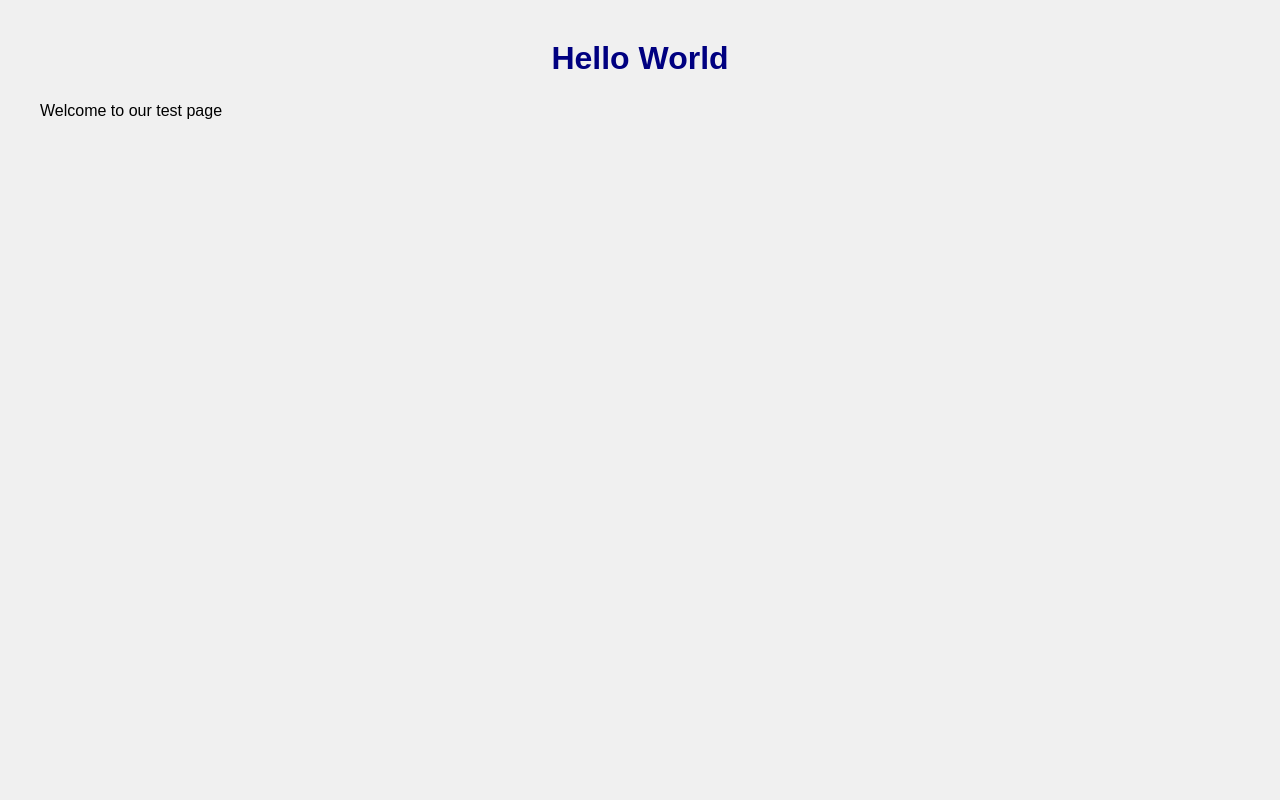
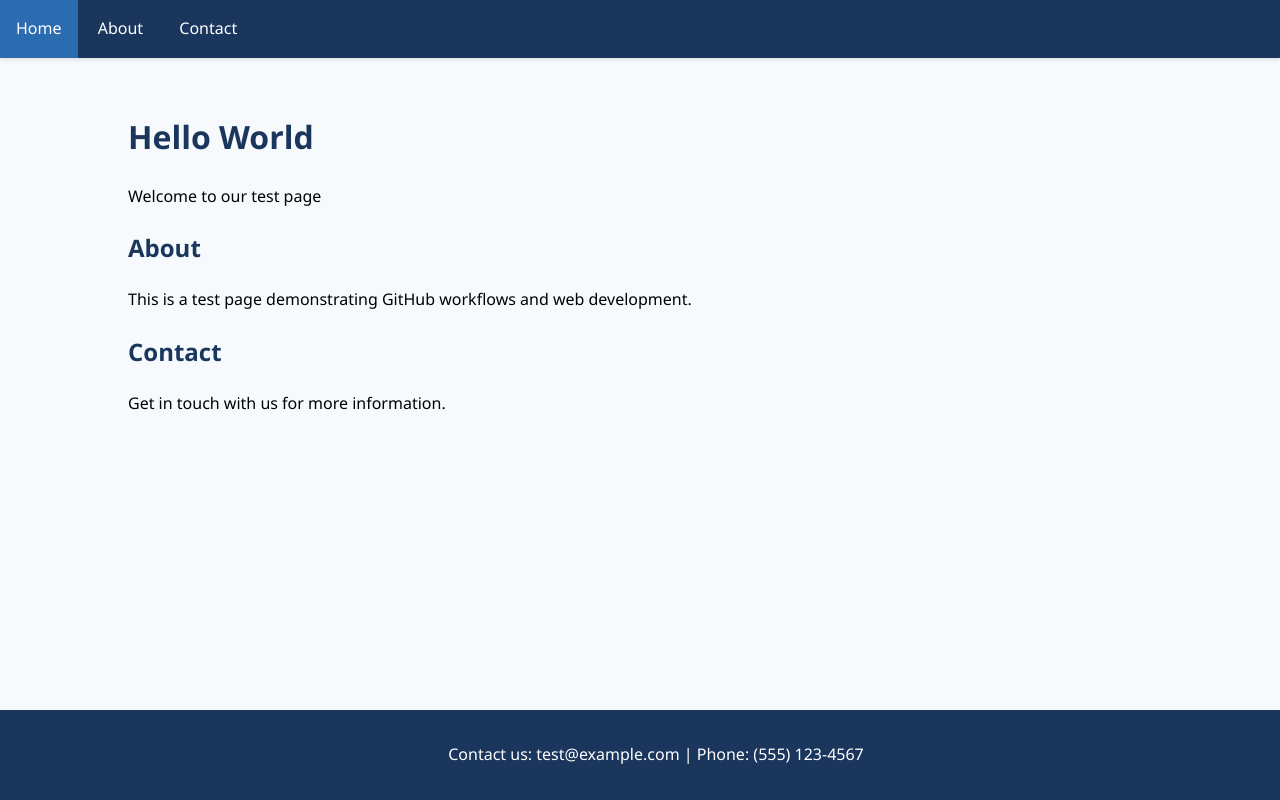
Before and after one commit to punisher007007/t, a plain HTML site: page index.html in a window 1280 px wide. Drawn offline with Linux system fonts and the light colour scheme.

Commit message:
Add more content sections (#2)
* Add more sections to homepage

* Add separate CSS file and update HTML

```diff
--- a/index.html
+++ b/index.html
@@ -3,23 +3,26 @@
 <head>
     <meta charset="UTF-8">
     <title>Test Page</title>
-    <style>
-        body {
-            font-family: Arial, sans-serif;
-            margin: 40px;
-            background-color: #f0f0f0;
-        }
-        h1 {
-            color: navy;
-            text-align: center;
-        }
-        p {
-            line-height: 1.6;
-        }
-    </style>
+    <link rel="stylesheet" href="styles.css">
 </head>
 <body>
-    <h1>Hello World</h1>
-    <p>Welcome to our test page</p>
+    <nav>
+        <a href="#">Home</a>
+        <a href="#about">About</a>
+        <a href="#contact">Contact</a>
+    </nav>
+    <div class="container">
+        <h1>Hello World</h1>
+        <p>Welcome to our test page</p>
+
+        <h2 id="about">About</h2>
+        <p>This is a test page demonstrating GitHub workflows and web development.</p>
+
+        <h2 id="contact">Contact</h2>
+        <p>Get in touch with us for more information.</p>
+    </div>
+    <footer>
+        <p>Contact us: test@example.com | Phone: (555) 123-4567</p>
+    </footer>
 </body>
 </html>
--- /dev/null
+++ b/styles.css
@@ -0,0 +1,48 @@
+:root {
+  --primary-color: #1a365d;
+  --secondary-color: #2b6cb0;
+}
+
+body {
+  font-family: 'Segoe UI', system-ui, sans-serif;
+  margin: 0;
+  background-color: #f7fafc;
+  line-height: 1.6;
+}
+
+nav {
+  background: var(--primary-color);
+  box-shadow: 0 2px 4px rgba(0,0,0,0.1);
+}
+
+nav a {
+  color: white;
+  text-decoration: none;
+  padding: 1rem;
+  display: inline-block;
+  transition: background-color 0.3s;
+}
+
+nav a:hover {
+  background-color: var(--secondary-color);
+}
+
+.container {
+  max-width: 1024px;
+  margin: 0 auto;
+  padding: 2rem;
+}
+
+h1, h2 {
+  color: var(--primary-color);
+}
+
+footer {
+  background: var(--primary-color);
+  color: white;
+  text-align: center;
+  padding: 1rem;
+  position: fixed;
+  bottom: 0;
+  width: 100%;
+}
```
